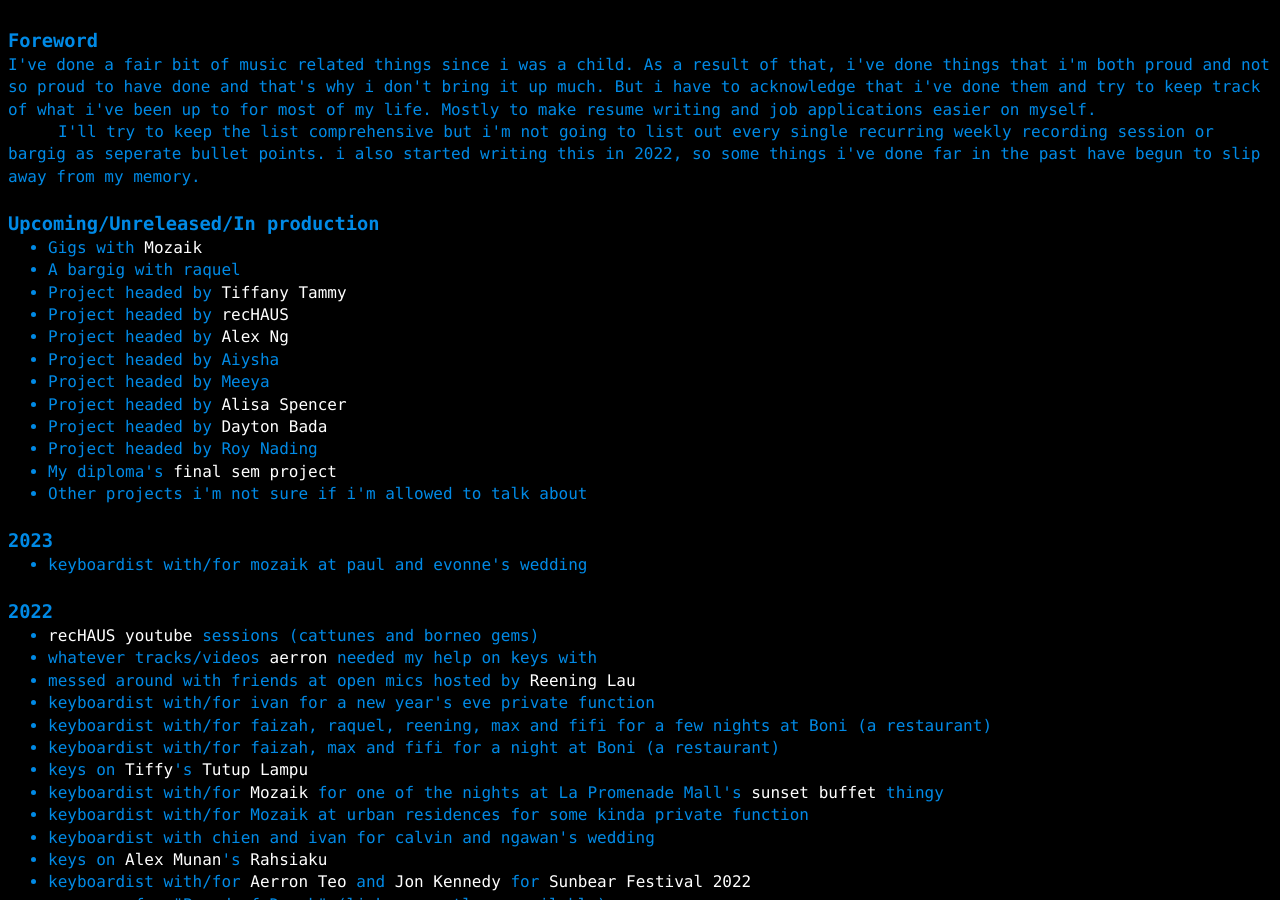
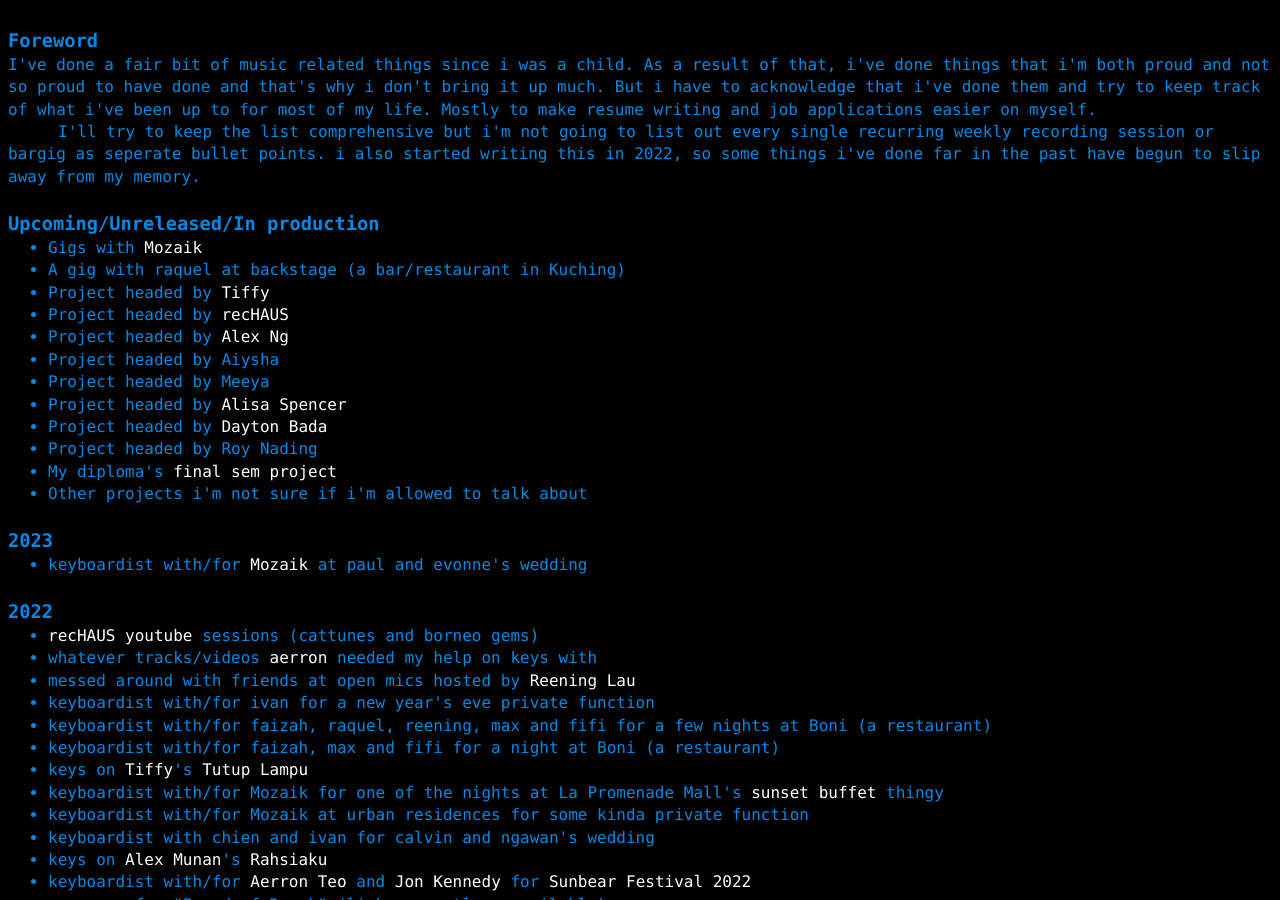
Before and after one commit to a-erfan-aa/a-erfan-aa.github.io, a Jekyll site: the page built from things-i-make/music-comprehensive.html, in a window 1280 px wide and 900 px high, scrolled down 372 px. Built offline with Jekyll 4.4.1, drawn with Linux system fonts in a browser that asks for light colours.

Commit message:
Tweak some grammar and links in music-comprehensive.html

```diff
--- a/things-i-make/music-comprehensive.html
+++ b/things-i-make/music-comprehensive.html
@@ -58,8 +58,8 @@
 	<h3>Upcoming/Unreleased/In production</h3>
 	<ul>
 		<li>Gigs with <a href="https://www.instagram.com/soundofmozaik/">Mozaik</a></li>
-		<li>A bargig with raquel</li>
-		<li>Project headed by <a href="https://www.instagram.com/tiffanytammy/">Tiffany Tammy</a></li>
+		<li>A gig with raquel at backstage (a bar/restaurant in Kuching)</li>
+		<li>Project headed by <a href="https://www.instagram.com/tiffanytammy/">Tiffy</a></li>
 		<li>Project headed by <a href="https://www.instagram.com/rechaus_/?hl=en">recHAUS</a></li>
 		<li>Project headed by <a href="https://www.instagram.com/alexngwhng/">Alex Ng</a></li>
 		<li>Project headed by Aiysha</li>
@@ -78,7 +78,7 @@
 <div>
 	<h3>2023</h3>
 	<ul>
-		<li>keyboardist with/for mozaik at paul and evonne's wedding</li>
+		<li>keyboardist with/for <a href="https://www.instagram.com/soundofmozaik/">Mozaik</a> at paul and evonne's wedding</li>
 	</ul>
 </div>
 
@@ -95,7 +95,7 @@
 		<li>keyboardist with/for faizah, raquel, reening, max and fifi for a few nights at Boni (a restaurant)</li>
 		<li>keyboardist with/for faizah, max and fifi for a night at Boni (a restaurant)</li>
 		<li>keys on <a href="https://www.instagram.com/tiffanytammy/">Tiffy</a>'s <a href="https://www.youtube.com/watch?v=q5_ZKFtXEx8">Tutup Lampu</a></li>
-		<li>keyboardist with/for <a href="https://www.instagram.com/soundofmozaik/">Mozaik</a> for one of the nights at La Promenade Mall's <a href="https://www.instagram.com/p/Cln-G2EsGwc/?igshid=Yzg5MTU1MDY=">sunset buffet</a> thingy</li>
+		<li>keyboardist with/for Mozaik for one of the nights at La Promenade Mall's <a href="https://www.instagram.com/p/Cln-G2EsGwc/?igshid=Yzg5MTU1MDY=">sunset buffet</a> thingy</li>
 		<li>keyboardist with/for Mozaik at urban residences for some kinda private function</li>
 		<li>keyboardist with chien and ivan for calvin and ngawan's wedding</li>
 		<li>keys on <a href="https://www.instagram.com/alex_munan/?hl=en">Alex Munan</a>'s <a href="https://www.youtube.com/watch?v=KGtk4k-yzJg">Rahsiaku</a></li>
```
